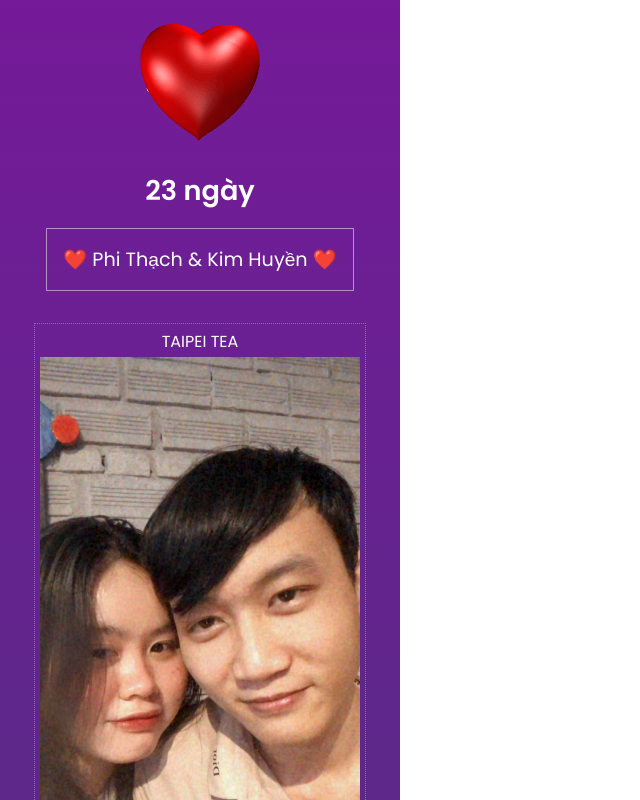
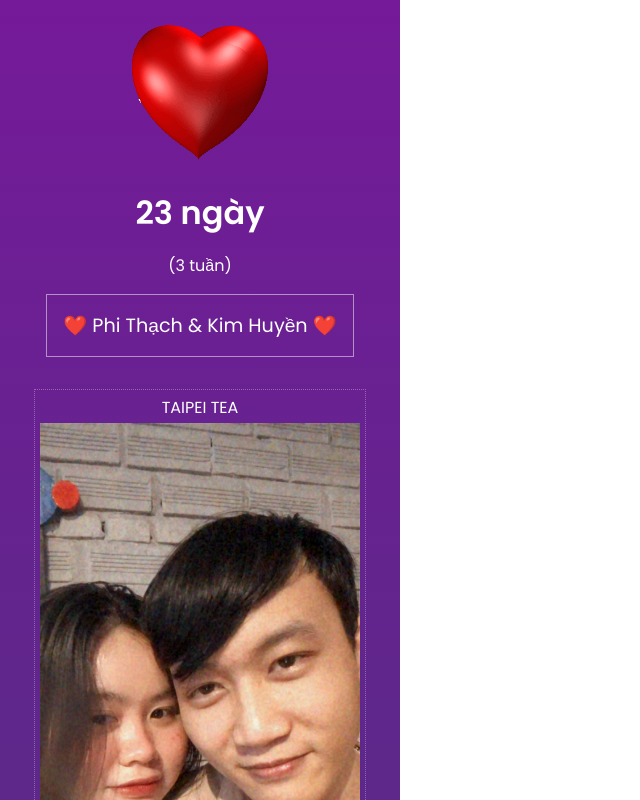
Before and after one commit to lephithach/PhiThachAndKimHuyen, a plain HTML site: page index.html in a window 1280 px wide. Shown: the top 800 px of the page, without its empty margins (0-640 px from the left). Drawn offline with Linux system fonts and the light colour scheme.

Commit message:
update js date

```diff
--- a/index.html
+++ b/index.html
@@ -37,6 +37,7 @@
         </div>
 
         <h2 class="date"></h2>
+        <p class="week"></p>
 
         <p class="name">❤️ Phi Thạch & Kim Huyền ❤️</p>
       </div>
@@ -121,7 +122,7 @@
 
       <footer>
         <h4>I Love You Chụt Chụt 😘</h4>
-        <p>12/02/2022</p>
+        <p class="dateEnd"></p>
       </footer>
     </div>
     <script src="./js/function.js"></script>
--- a/js/function.js
+++ b/js/function.js
@@ -14,12 +14,38 @@ var DateDiff = {
   },
 };
 
-const dateInit = "2022-2-12";
+const convertDateForIos = (date) => {
+  var arr = date.split(/[- :]/);
+  date = new Date(arr[0], arr[1] - 1, arr[2], arr[3], arr[4], arr[5]);
+  return date;
+};
 
-var dateStart = new Date(dateInit);
+const formatDate = (date) => {
+  let day, month, year;
+
+  day = date.getDate() < 10 ? `0${date.getDate()}` : date.getDate();
+  month =
+    date.getMonth() + 1 < 10 ? `0${date.getMonth() + 1}` : date.getMonth() + 1;
+  year = date.getFullYear();
+
+  return `${day}/${month}/${year}`;
+};
+
+const dateInit = "2022-2-12 00:00:00";
+
+var dateStart = new Date(convertDateForIos(dateInit));
 var dateEnd = new Date();
 
 document.querySelector("h2.date").innerText = `${DateDiff.inDays(
   dateStart,
   dateEnd
 )} ngày`;
+
+document.querySelector("p.week").innerText = `(${DateDiff.inWeeks(
+  dateStart,
+  dateEnd
+)} tuần)`;
+
+document.querySelector(".dateEnd").innerText = `${formatDate(
+  dateStart
+)} - ${formatDate(dateEnd)}`;
--- a/scss/style.scss
+++ b/scss/style.scss
@@ -29,9 +29,10 @@ body {
     display: flex;
     flex-direction: column;
     align-items: center;
+    gap: 1rem 0;
 
     .heart {
-      width: 140px;
+      width: 160px;
 
       img {
         width: 100%;
@@ -39,9 +40,12 @@ body {
     }
 
     .date {
-      font-size: 1.7rem;
+      font-size: 2rem;
       font-weight: 600;
-      margin: 1rem 0;
+    }
+
+    .week {
+      font-size: 1em;
     }
 
     .name {
@@ -57,6 +61,7 @@ body {
     flex-wrap: wrap;
     justify-content: center;
     margin: 2rem 0;
+    gap: 2rem;
 
     .img-group {
       width: 90%;
@@ -75,10 +80,6 @@ body {
       video {
         width: 100%;
       }
-    }
-
-    .img-group + .img-group {
-      margin-top: 2rem;
     }
   }
 
```
Also changed, not shown: css/style.css, 1 other file.
